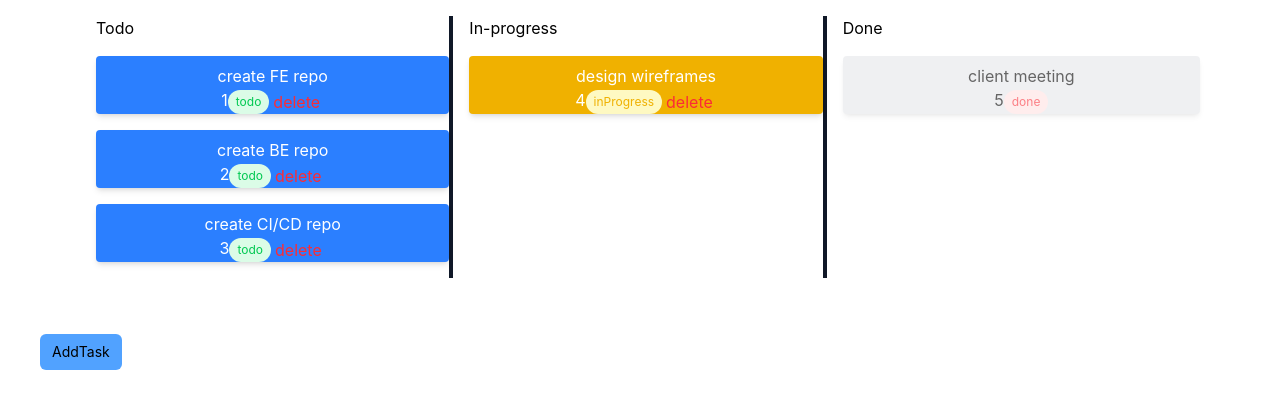
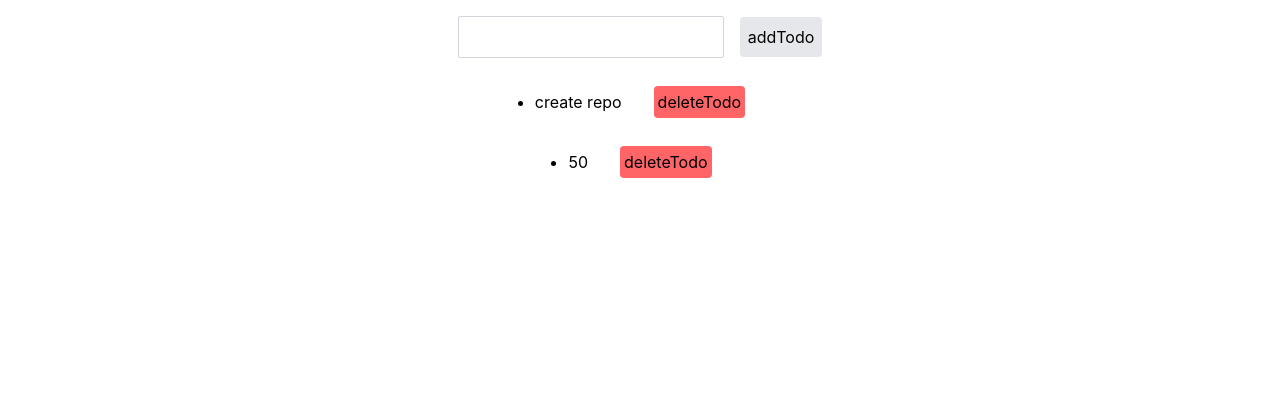
Before and after one commit to prashant00797/sharpening-skills, a React (Vite) app: page / in a window 1280 px wide. Shown: the top 408 px of the page. Built offline with nearby package versions, Linux system fonts and the light colour scheme.

Commit message:
todo interview

```diff
--- a/src/App.jsx
+++ b/src/App.jsx
@@ -1,7 +1,7 @@
-import Kanban from "./components/Kanban";
+import Todo from "./components/Todo";
 
 const App = () => {
-  return <Kanban />;
+  return <Todo />;
 };
 
 export default App;
--- /dev/null
+++ b/src/components/Todo.jsx
@@ -0,0 +1,88 @@
+import { useState } from "react";
+
+// Asked in EY got from linkedin
+const List = ({ todos, handleDelete }) => {
+  return todos?.map((item) => (
+    <div key={item.id} className="flex items-center gap-8">
+      <ul className="list-disc">
+        {!isNaN(item.todo) ? (
+          <li>{Number(item.todo) * 5}</li>
+        ) : (
+          <li>{item.todo}</li>
+        )}
+      </ul>
+      <button
+        type="button"
+        onClick={() => handleDelete(item.id)}
+        className="p-1 rounded-sm bg-red-400 "
+      >
+        deleteTodo
+      </button>
+    </div>
+  ));
+};
+const Todo = () => {
+  const [todos, setTodos] = useState([
+    {
+      id: 1,
+      todo: "create repo",
+    },
+    {
+      id: 2,
+      todo: "10",
+    },
+  ]);
+  const [addTodo, setAddTodo] = useState({
+    id: null,
+    todo: "",
+  });
+
+  const handleChange = (e) => {
+    const { name, value } = e.target;
+    setAddTodo((prev) => ({
+      ...prev,
+      [name]: value,
+    }));
+  };
+
+  const handleAdd = () => {
+    if (addTodo.todo.trim() === "") return;
+    setTodos((prev) => [...prev, { ...addTodo, id: crypto.randomUUID() }]);
+    setAddTodo((prev) => ({
+      ...prev,
+      todo: "",
+    }));
+  };
+
+  const handleDelete = (id) => {
+    const updateTodo = todos.filter((item) => item.id != id);
+    setTodos(updateTodo);
+  };
+
+  return (
+    <div className="max-w-6xl shadown-sm p-4 mx-auto flex flex-col items-center gap-7">
+      <div className="flex items-center gap-4">
+        <input
+          type="text"
+          name="todo"
+          id="todo"
+          autoComplete="off"
+          value={addTodo.todo}
+          onChange={handleChange}
+          className="rounded-xs p-2 border border-gray-300"
+        />
+        <button
+          type="button"
+          onClick={handleAdd}
+          disabled={addTodo.todo.trim() === ""}
+          className="p-2 rounded-sm bg-blue-500 cursor-pointer disabled:bg-gray-200 disabled:cursor-not-allowed"
+        >
+          addTodo
+        </button>
+      </div>
+      <List todos={todos} handleDelete={handleDelete} />
+    </div>
+  );
+};
+
+export default Todo;
```
